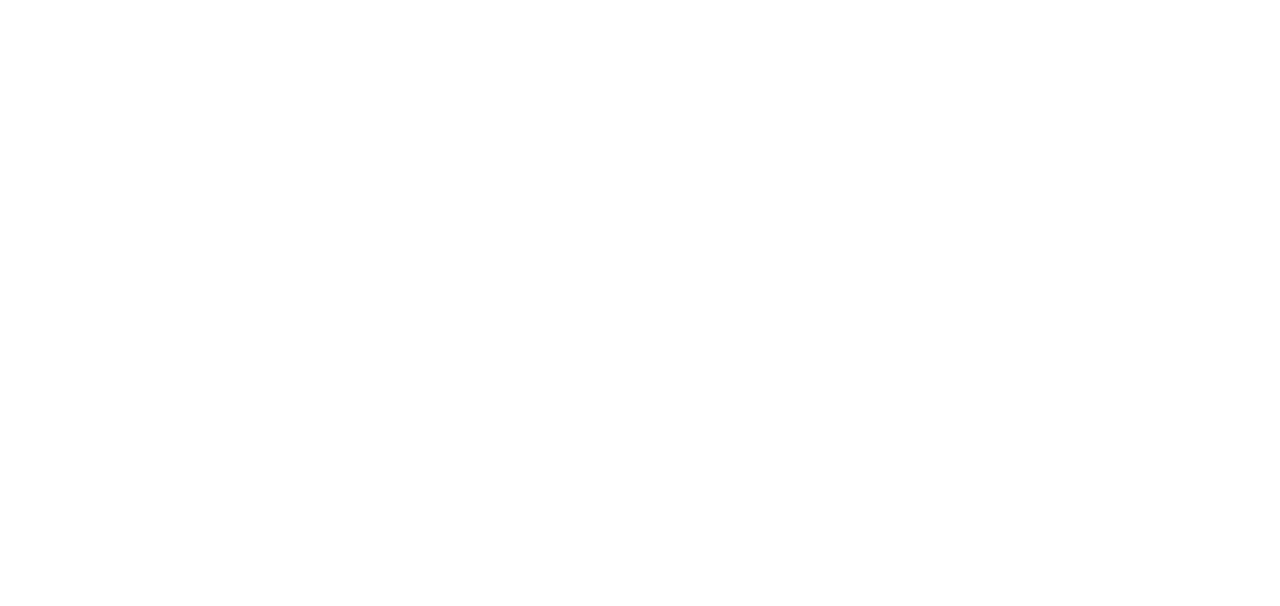
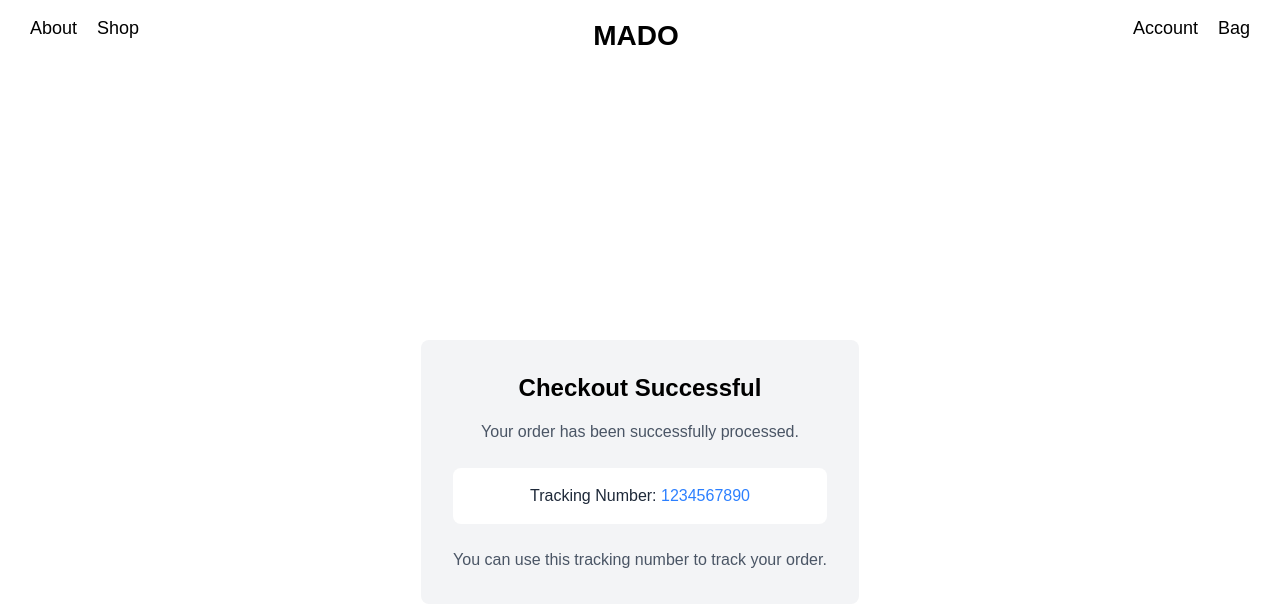
Before and after one commit to juneyk1/westcoastp, a React (Vite) app: page /checkout-response in a window 1280 px wide. Before the commit this address had no page. Shown: the top 606 px of the page. Built offline with nearby package versions, Linux system fonts and the light colour scheme.

Commit message:
checkout response page

```diff
--- a/src/App.jsx
+++ b/src/App.jsx
@@ -12,6 +12,7 @@
 import About from "./pages/About";
 import Account from "./pages/Account";
 import Appendices from "./pages/Appendices";
+import CheckoutResponse from "./pages/checkout-response";
 export default function App() {
   return (
     <Router>
@@ -25,6 +26,7 @@
         <Route path="/about" element={<About />} />
         <Route path="/Account" element={<Account />} />
         <Route path="/notices" element={<Appendices />} />
+        <Route path="/checkout-response" element={<CheckoutResponse />} />
       </Routes>
     </Router>
     //<Account/>
--- a/src/pages/ProductInfo.jsx
+++ b/src/pages/ProductInfo.jsx
@@ -1,4 +1,5 @@
 import React, { useState } from "react";
+import Header from './header';
 import "./ProductInfo.css";
 import { useNavigate } from "react-router-dom";
 const ProductInfo = () => {
@@ -27,18 +28,7 @@
 
   return (
     <div className="product-info-page">
-      <nav className="navbar">
-        <div className="nav-left">
-          <span>About</span>
-          <span>Shop</span>
-        </div>
-        <div className="logo">MADO</div>
-        <div className="nav-right">
-          <span>Account</span>
-          <span>Login</span>
-          <span onClick={handleCartClick}>Bag</span>
-        </div>
-      </nav>
+      <Header />
       <div className="product-container">
         <div className="product-image">
           <img src={product.image} alt="Product" />
--- a/src/pages/Subscription.jsx
+++ b/src/pages/Subscription.jsx
@@ -27,7 +27,7 @@
   const handleSubmit = (e) => {
     e.preventDefault();
     console.log('Form submitted:', formData);
-    navigate("/");
+    navigate("/checkout-response");
   };
 
   return (
--- /dev/null
+++ b/src/pages/checkout-response.jsx
@@ -0,0 +1,30 @@
+import React from "react";
+import Header from './header';
+
+const CheckoutResponse = () => {
+  const trackingNumber = "1234567890";
+
+  return (
+    <div>
+      <Header />
+      <div className="flex flex-col items-center justify-center min-h-screen bg-white">
+        <div className="bg-gray-100 p-8 rounded-lg text-center">
+          <h2 className="text-2xl font-semibold mb-4">Checkout Successful</h2>
+          <p className="text-gray-600 mb-6">
+            Your order has been successfully processed.
+          </p>
+          <div className="bg-white p-4 rounded-lg">
+            <p className="text-gray-800 font-medium">
+              Tracking Number: <span className="text-blue-500">{trackingNumber}</span>
+            </p>
+          </div>
+          <p className="text-gray-600 mt-6">
+            You can use this tracking number to track your order.
+          </p>
+        </div>
+      </div>
+    </div>
+  );
+};
+
+export default CheckoutResponse;
--- a/src/pages/checkout.jsx
+++ b/src/pages/checkout.jsx
@@ -1,9 +1,11 @@
 import React, { useState } from 'react';
 import Header from './header'
-
+import { useNavigate } from "react-router-dom";
 
 
 export default function Checkout() {
+  const navigate = useNavigate();
+
   const [items, setItems] = useState([
     {
       sku: 1,
@@ -179,7 +181,8 @@
             <p className="text-sm text-green-600 mb-4">
               Congrats, you're eligible for Free Shipping
             </p>
-            <button className="w-full bg-black text-white py-3 rounded hover:bg-gray-800">
+            <button onClick={() => navigate("/subscribe")}
+              className="w-full bg-black text-white py-3 rounded hover:bg-gray-800">
               Check out
             </button>
           </div>
```
